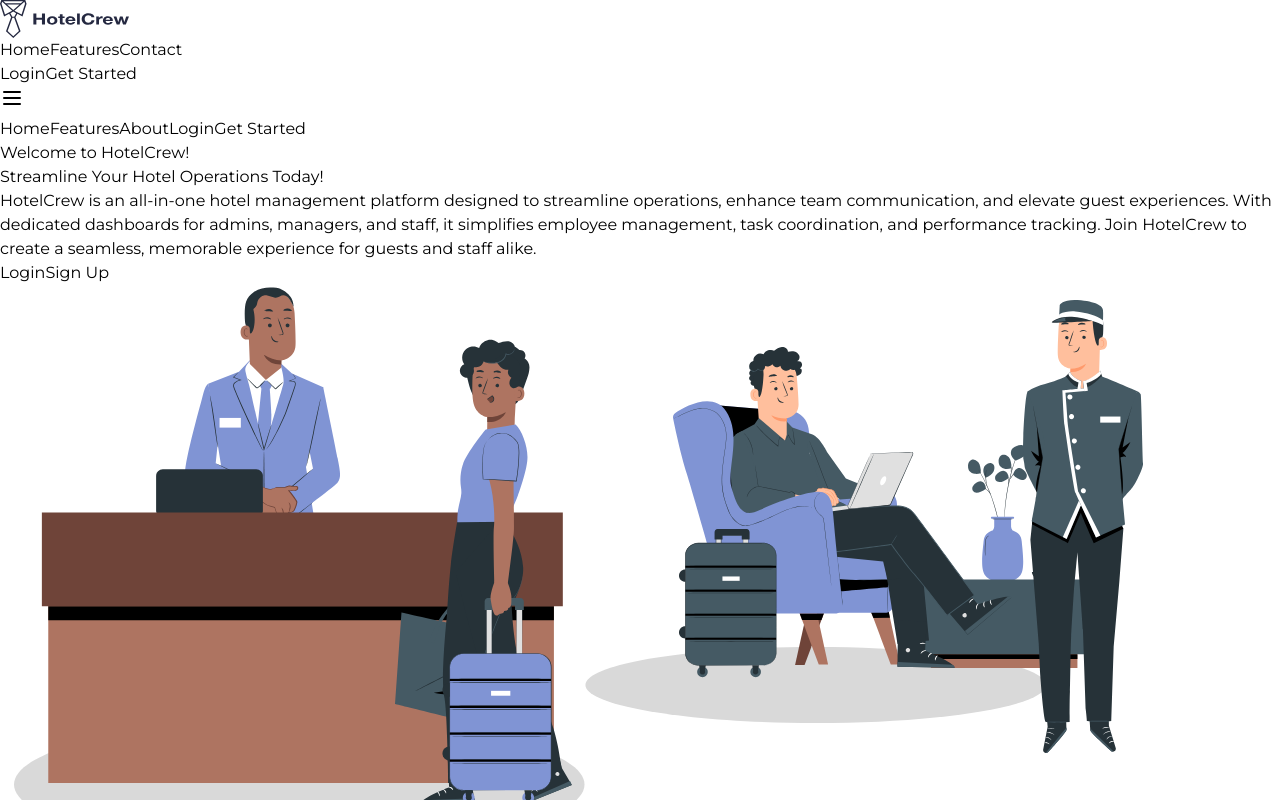
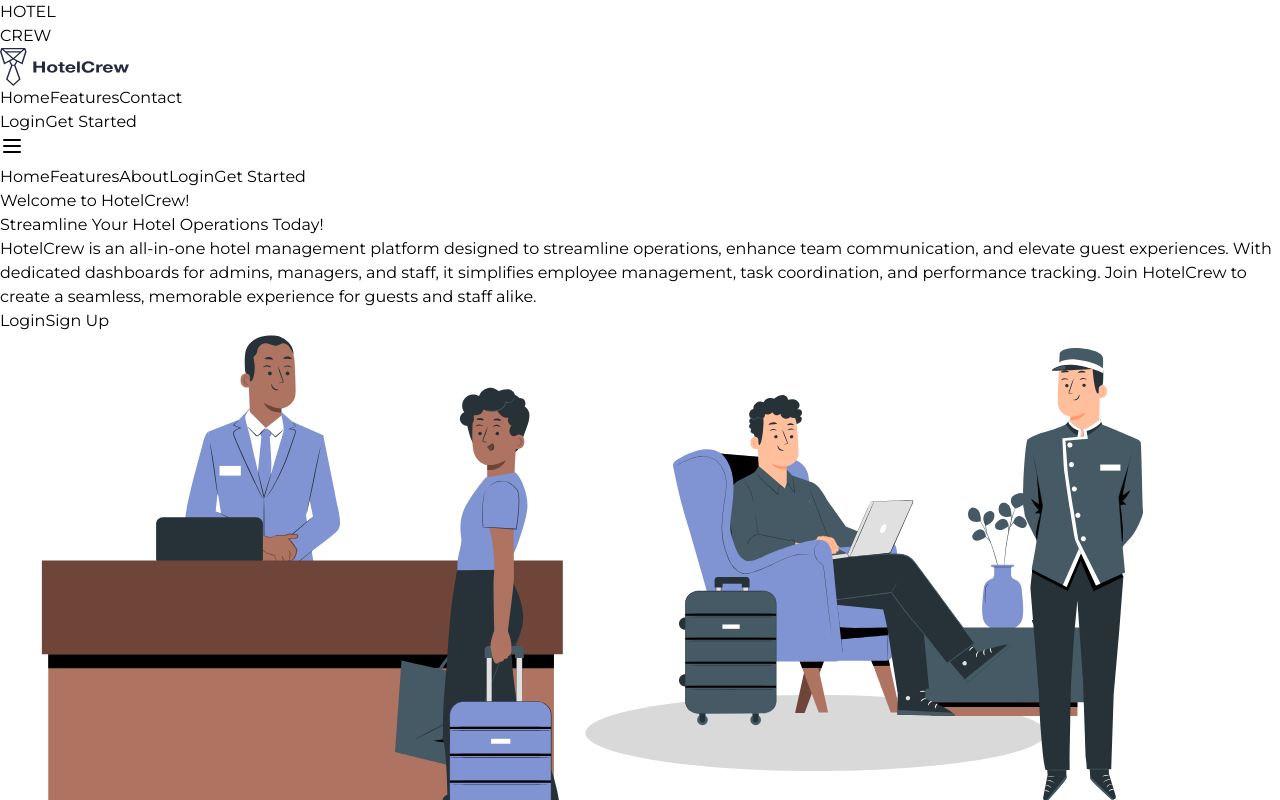
Before and after one commit to Kartikayy007/HotelCrewFrontend, a React (Vite) app: page / in a window 1280 px wide. Shown: the top 800 px of the page. Built offline with nearby package versions, Linux system fonts and the light colour scheme; no server answers.

Commit message:
fix: add Preloading component to Onboarding for improved user experience

```diff
--- a/src/components/Onboarding.jsx
+++ b/src/components/Onboarding.jsx
@@ -5,6 +5,7 @@ import {Link} from "react-router-dom";
 import {Menu, X} from "lucide-react";
 import FloatingPhone from "./common/FloatingPhone";
 import { Helmet } from "react-helmet-async";
+import Preloading from "./common/Preloading";
 
 const Onboarding = () => {
   const [rangeValue, setRangeValue] = useState(50);
@@ -51,6 +52,7 @@ const Onboarding = () => {
         <meta name="robots" content="index, follow" />
       </Helmet>
 
+    <Preloading />
 
       <div className="font-Montserrat backdrop-blur-xl bg-white bg-opacity-75">
         <nav className="font-bold text-xl backdrop-blur-xl bg-white bg-opacity-75 sticky top-0 z-50">
```
